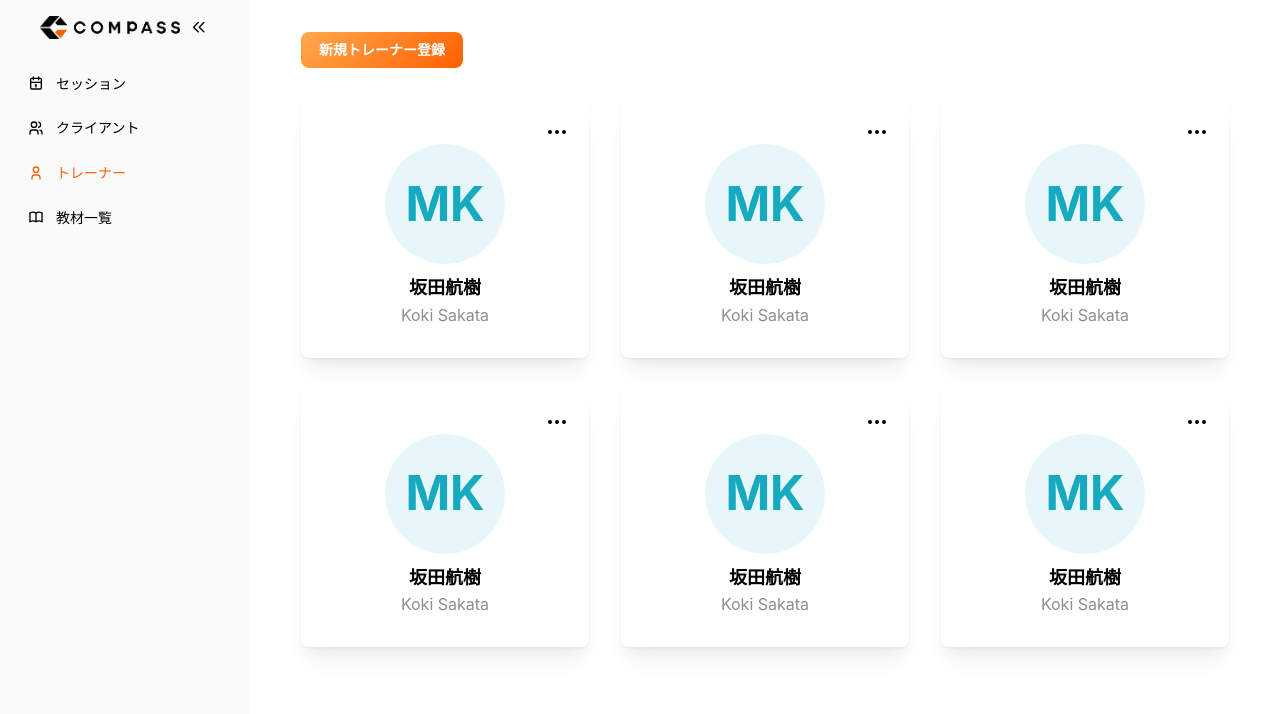
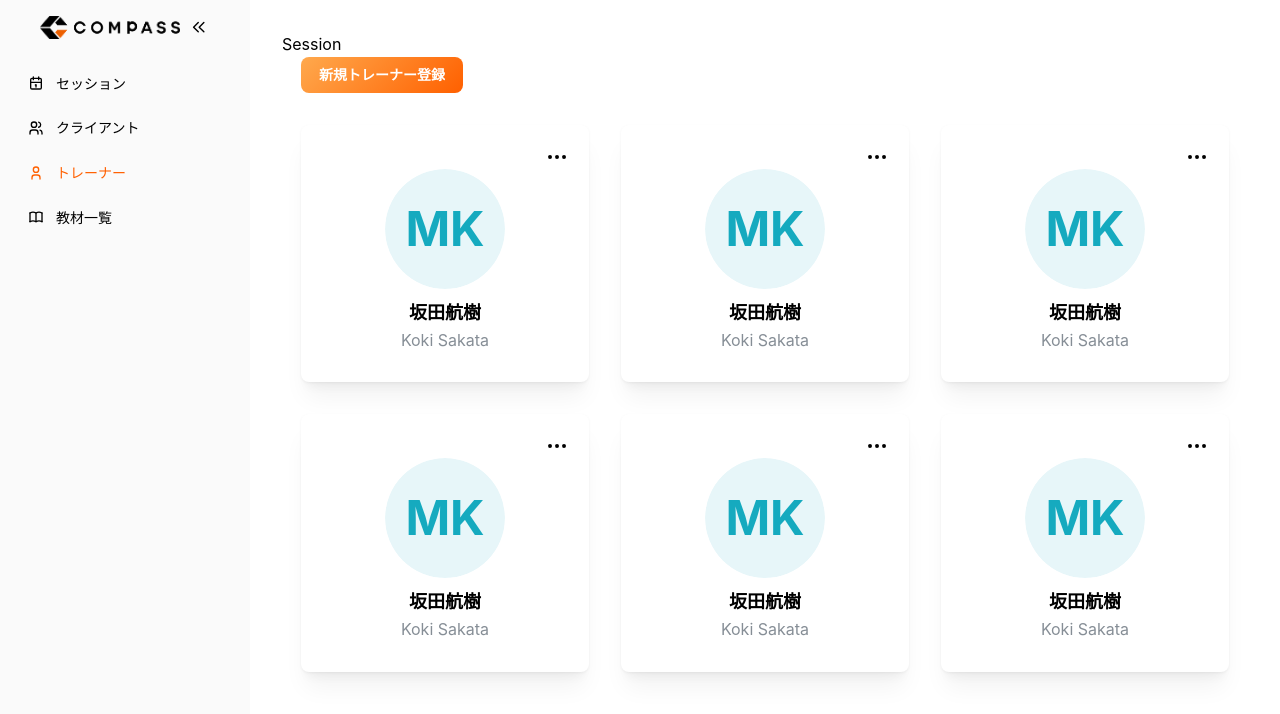
Before and after one commit to career-direction/compass-crm, a Next.js app: page /trainers in a window 1280 px wide. Shown: the top 714 px of the page. Built offline with nearby package versions, Linux system fonts and the light colour scheme.

Commit message:
add: Header

```diff
--- a/src/app/(dashboard)/layout.tsx
+++ b/src/app/(dashboard)/layout.tsx
@@ -1,6 +1,6 @@
 "use client";
 
-import { AppShell } from "@mantine/core";
+import { AppShell, Text } from "@mantine/core";
 import { useDisclosure } from "@mantine/hooks";
 import type { ReactNode } from "react";
 import { Sidebar } from "@/components/layout/Sidebar.ui";
@@ -32,8 +32,14 @@ export default function DashboardLayout({ children }: Props) {
 					minHeight: "100vh",
 				}}
 			>
+				<Header />
 				{children}
 			</AppShell.Main>
 		</AppShell>
 	);
 }
+
+// TODO: Headerをいい感じにする
+const Header = () => {
+	return <Text>Session</Text>;
+};
```
